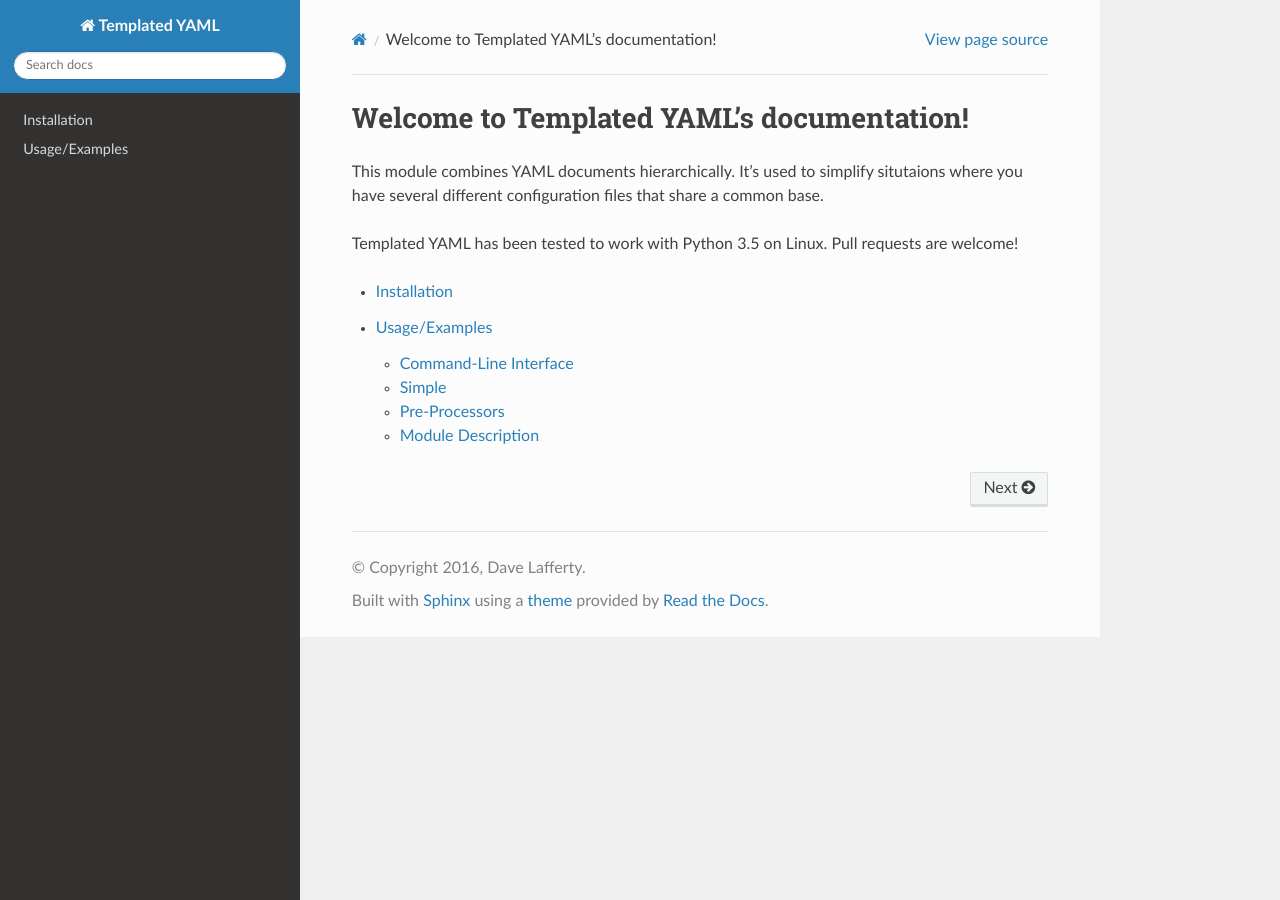
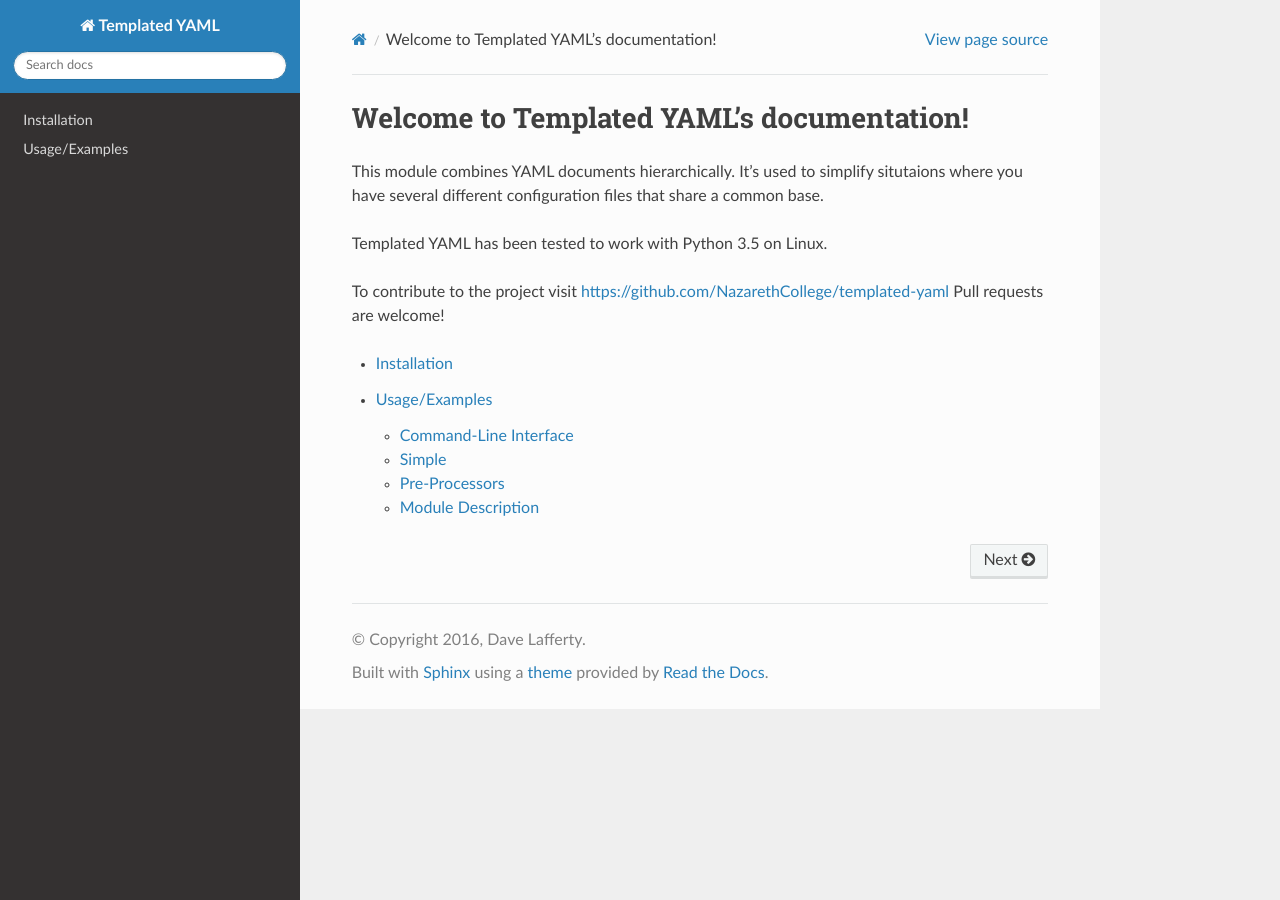
Before and after one commit to lilt/templated-yaml, a Sphinx documentation site: the page built from docs/source/index.rst, in a window 1280 px wide. Built offline with Sphinx 7.4.7 and the Read the Docs theme 2.0.0, drawn with Linux system fonts in a browser that asks for light colours; the version number could not be read and is left out.

Commit message:
Modified index in docs to point back to github repo.

```diff
--- a/docs/source/index.rst
+++ b/docs/source/index.rst
@@ -9,7 +9,9 @@
 This module combines YAML documents hierarchically.  It's used to simplify situtaions where you have several
 different configuration files that share a common base.
 
-Templated YAML has been tested to work with Python 3.5 on Linux.  Pull requests are welcome!
+Templated YAML has been tested to work with Python 3.5 on Linux.
+
+To contribute to the project visit https://github.com/NazarethCollege/templated-yaml  Pull requests are welcome!
 
 .. toctree::
    :maxdepth: 2
```
Also changed, not shown: 3 other files.
